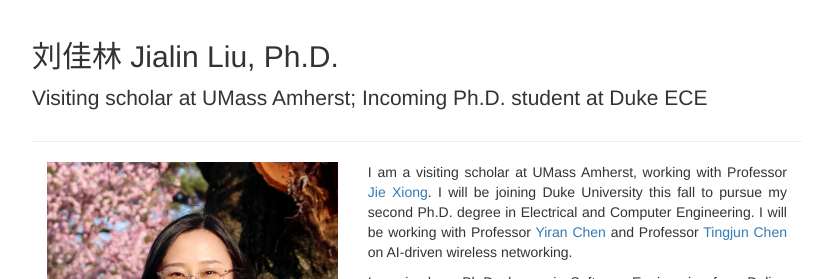
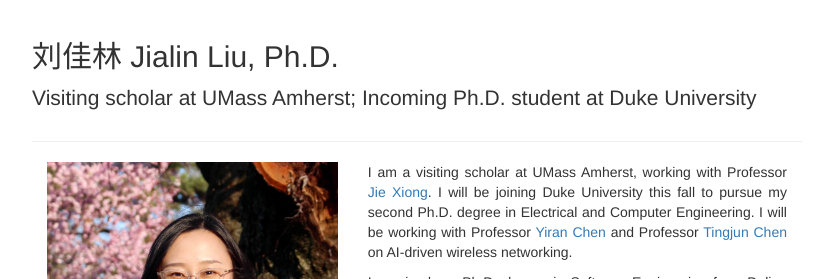
Before and after one commit to jialinliu33/jialinliu33.github.io, a Jekyll site: the page built from index.md, in a window 1280 px wide. Shown: the top 279 px of the page, without its empty margins (223-1056 px from the left). Built offline with Jekyll 4.4.1, drawn with Linux system fonts in a browser that asks for light colours; our own code applies the rules of GitHub Pages for plain Markdown files; comment, search, counter and statistics services are not loaded.

Commit message:
Update index.md

```diff
--- a/index.md
+++ b/index.md
@@ -3,7 +3,7 @@
     <div style="max-width:800px" class="container">
       <div class="page-header">
         <h2>刘佳林 Jialin Liu, Ph.D.</h2>
-           <p class="lead">Visiting scholar at UMass Amherst; Incoming Ph.D. student at Duke ECE</p>
+           <p class="lead">Visiting scholar at UMass Amherst; Incoming Ph.D. student at Duke University</p>
       </div>
       <div class="content">
           <img src="images/jialinliu.jpg" class="img-responsive col-md-5"/>
```
